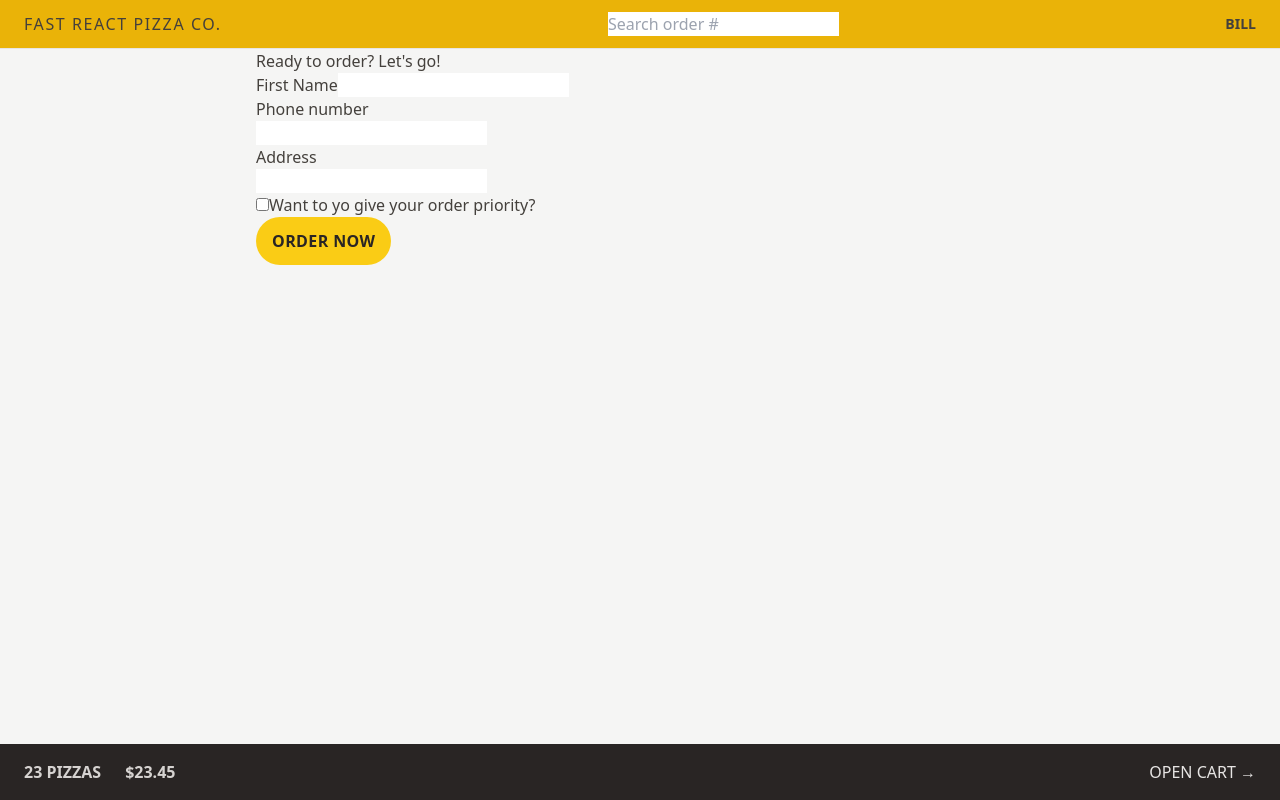
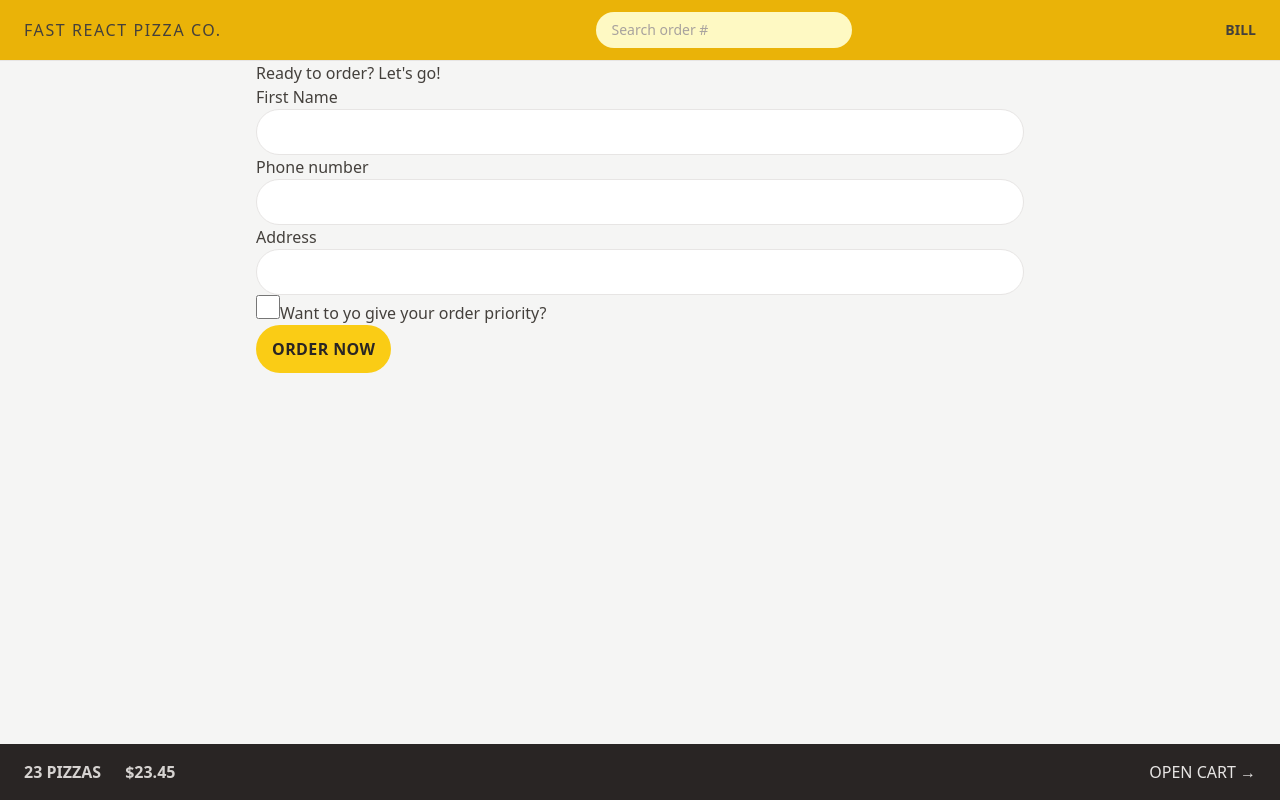
Before and after one commit to BillStephens2022/fast-pizza-react, a React (Vite) app: page /order/new in a window 1280 px wide. Built offline with nearby package versions, Linux system fonts and the light colour scheme.

Commit message:
styled some form elements

```diff
--- a/src/features/order/CreateOrder.jsx
+++ b/src/features/order/CreateOrder.jsx
@@ -49,23 +49,29 @@
         {/* No need to add 'action="/order/new' property since it will default to closest route which is "/order/new" */}
         <div>
           <label>First Name</label>
-          <input type="text" name="customer" required />
+          <input className="input" type="text" name="customer" required />
         </div>
         <div>
           <label>Phone number</label>
           <div>
-            <input type="tel" name="phone" required />
+            <input className="input" type="tel" name="phone" required />
           </div>
           {formErrors?.phone && <p>{formErrors.phone}</p>}
         </div>
         <div>
           <label>Address</label>
           <div>
-            <input type="text" name="address" required />
+            <input
+              className="input"
+              type="text"
+              name="address"
+              required
+            />
           </div>
         </div>
         <div>
           <input
+            className="h-6 w-6 accent-yellow-400 focus:outline-none focus:ring focus:ring-yellow-400 focus:ring-offset-2"
             type="checkbox"
             name="priority"
             id="priority"
--- a/src/features/order/SearchOrder.jsx
+++ b/src/features/order/SearchOrder.jsx
@@ -2,19 +2,24 @@
 import { useNavigate } from "react-router-dom";
 
 export default function SearchOrder() {
-    const [query, setQuery] = useState("")
+  const [query, setQuery] = useState("");
   const navigate = useNavigate();
 
   function handleSubmit(e) {
     e.preventDefault();
-        if(!query) return;
+    if (!query) return;
     navigate(`/order/${query}`);
     setQuery("");
   }
 
   return (
     <form onSubmit={handleSubmit}>
-            <input placeholder="Search order #" value={query} onChange={(e) => setQuery(e.target.value)} />
+      <input
+        placeholder="Search order #"
+        value={query}
+        onChange={(e) => setQuery(e.target.value)}
+        className="w-28 rounded-full bg-yellow-100 px-4 py-2 text-sm transition-all duration-300 placeholder:text-stone-400 focus:outline-none focus:ring focus:ring-yellow-500 focus:ring-opacity-50 sm:w-64 sm:focus:w-72"
+      />
     </form>
-    )
+  );
 }
--- a/src/index.css
+++ b/src/index.css
@@ -2,42 +2,46 @@
 @tailwind components;
 @tailwind utilities;
 
-
-/* body {
-  font-family: system-ui, -apple-system, BlinkMacSystemFont, 'Segoe UI', Roboto,
-    Oxygen, Ubuntu, Cantarell, 'Open Sans', 'Helvetica Neue', sans-serif;
-  background-color: #f7f7f7;
-  color: #444;
+@layer components {
+  .input {
+    @apply w-full rounded-full border border-stone-200 px-4 py-2 text-sm transition-all duration-300 placeholder:text-stone-400 focus:outline-none focus:ring focus:ring-yellow-400 md:px-6 md:py-3;
+  }
 }
-
-.layout {
-  display: grid;
-  grid-template-rows: auto 1fr auto;
-  gap: 32px;
-  height: 100dvh;
-} */
-
-/* https://dev.to/afif/i-made-100-css-loaders-for-your-next-project-4eje */
 .loader {
   width: 45px;
   aspect-ratio: 0.75;
   --c: no-repeat linear-gradient(#333 0 0);
-  background: var(--c) 0% 50%, var(--c) 50% 50%, var(--c) 100% 50%;
+  background:
+    var(--c) 0% 50%,
+    var(--c) 50% 50%,
+    var(--c) 100% 50%;
   background-size: 20% 50%;
   animation: loading 1s infinite linear;
 }
 
 @keyframes loading {
   20% {
-    background-position: 0% 0%, 50% 50%, 100% 50%;
+    background-position:
+      0% 0%,
+      50% 50%,
+      100% 50%;
   }
   40% {
-    background-position: 0% 100%, 50% 0%, 100% 50%;
+    background-position:
+      0% 100%,
+      50% 0%,
+      100% 50%;
   }
   60% {
-    background-position: 0% 50%, 50% 100%, 100% 0%;
+    background-position:
+      0% 50%,
+      50% 100%,
+      100% 0%;
   }
   80% {
-    background-position: 0% 50%, 50% 50%, 100% 100%;
+    background-position:
+      0% 50%,
+      50% 50%,
+      100% 100%;
   }
 }
```
Lines whose indentation alone changed are shown as unchanged.
